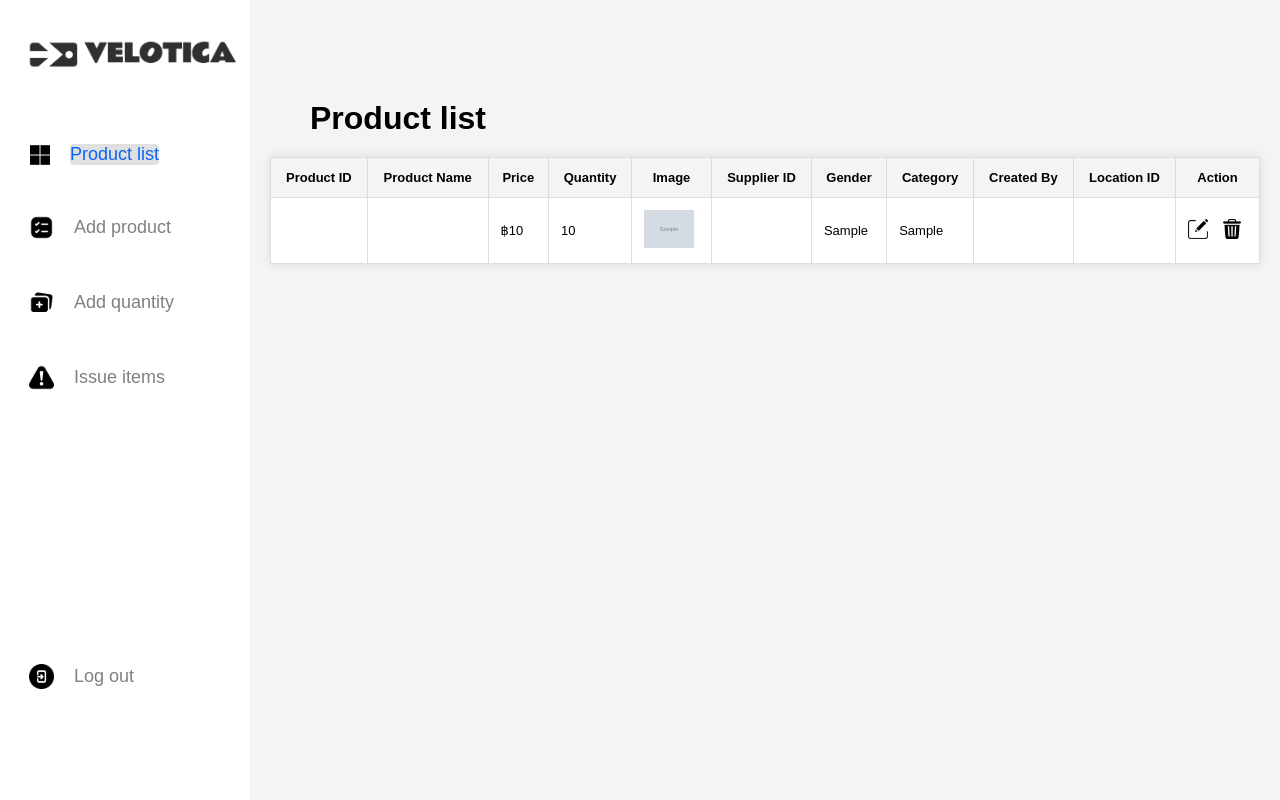
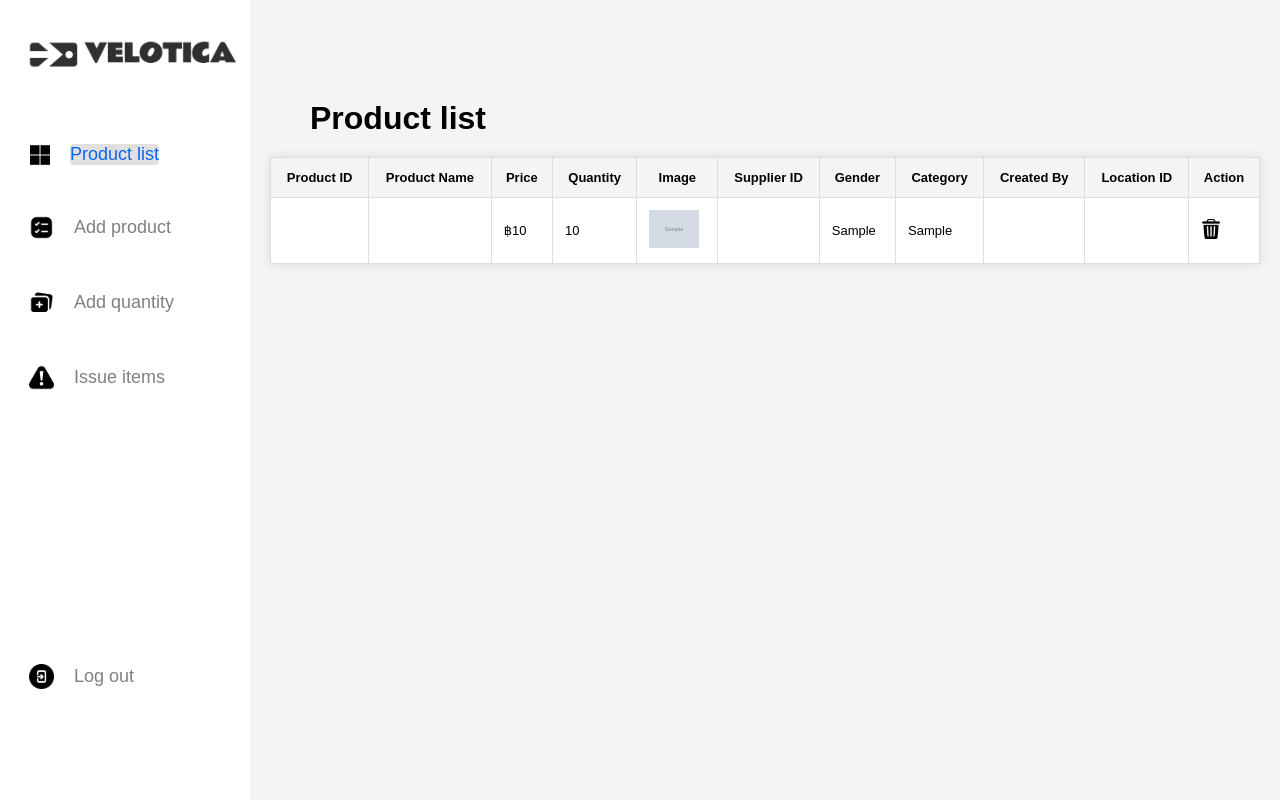
Before and after one commit to Peroxlyde/storemanagement, a PHP site: page /admin_product-list.php in a window 1280 px wide. Run offline with PHP 8.4, Linux system fonts and the light colour scheme; tables that the repository leaves empty or names only in its code hold one stand-in row (values such as "Sample post"); grey boxes marked "Sample" are stand-in pictures; data that the repository does not hold is empty.

Commit message:
removed-edit

```diff
--- a/Admin/admin_product-list.php
+++ b/Admin/admin_product-list.php
@@ -218,7 +218,6 @@ $result = $conn->query($sql);
                                 <td>{$row['createBy']}</td>
                                 <td>{$row['locationID']}</td>
                                 <td>
-                                  <a href='edit_product.php?id={$productID}'><img src='edit.png' alt='Edit' style='width:20px;height:auto;margin-right:10px'></a>
                                   <a href='del_product.php?id={$productID}'><img src='bin.png'  alt='Delete' style='width:20px;height:auto;'></a>
                                 </td>
                               </tr>";
```
